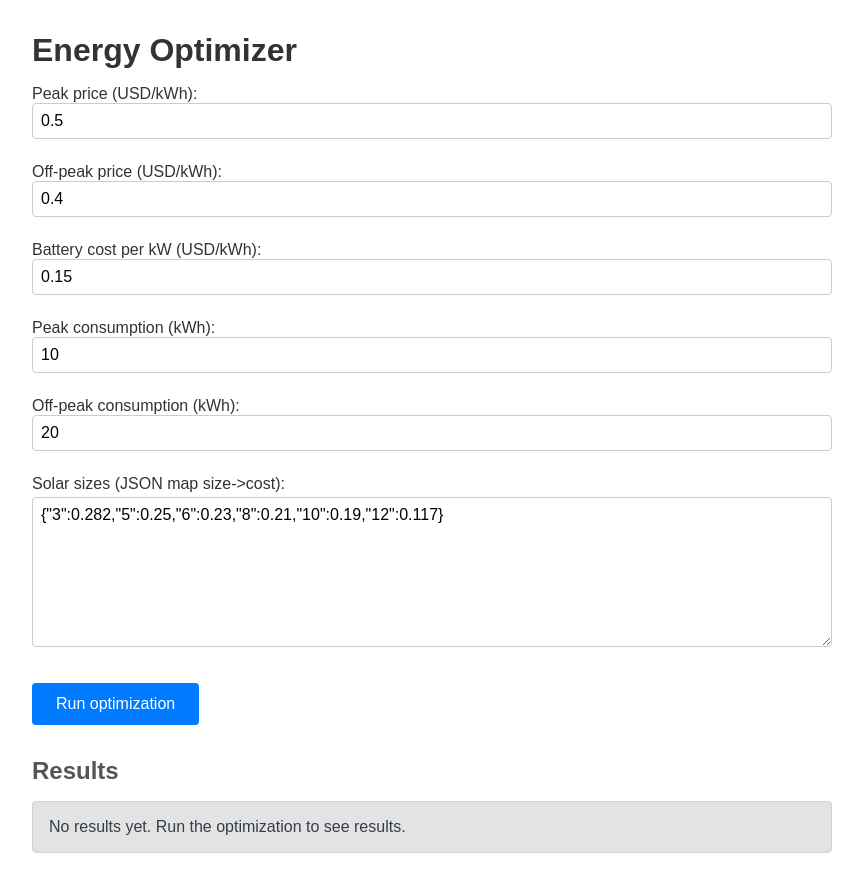
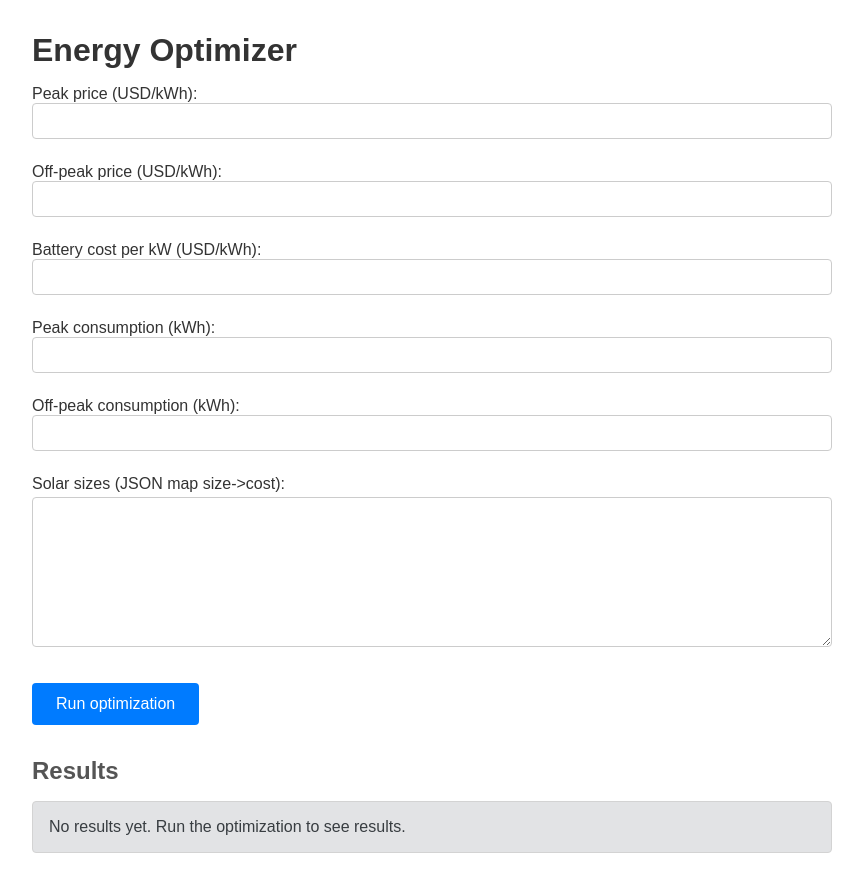
Before and after one commit to andrewkittredge/energy_optimizer, an Angular app in the folder app/: page / in a window 1280 px wide. Shown: the whole page, without its empty margins (208-1071 px from the left). Built offline with nearby package versions, Linux system fonts and the light colour scheme; no server answers.

Commit message:
remove defaults

```diff
--- a/app/src/app/app.component.ts
+++ b/app/src/app/app.component.ts
@@ -34,12 +34,12 @@ export class AppComponent implements OnInit {
   title = 'energy-optimizer';
 
   // Form values
-  peakPrice: number = 0.5;
-  offPeakPrice: number = 0.4;
-  batteryCostPerKw: number = 0.15;
-  peakConsumption: number = 10;
-  offPeakConsumption: number = 20;
-  solarInstallationSizes: string = '{"3":0.282,"5":0.25,"6":0.23,"8":0.21,"10":0.19,"12":0.117}';
+  peakPrice!: number;
+  offPeakPrice!: number;
+  batteryCostPerKw!: number;
+  peakConsumption!: number;
+  offPeakConsumption!: number;
+  solarInstallationSizes!: string;
 
   result: OptimizeResponse | null = null;
   resultError: string = '';
```
